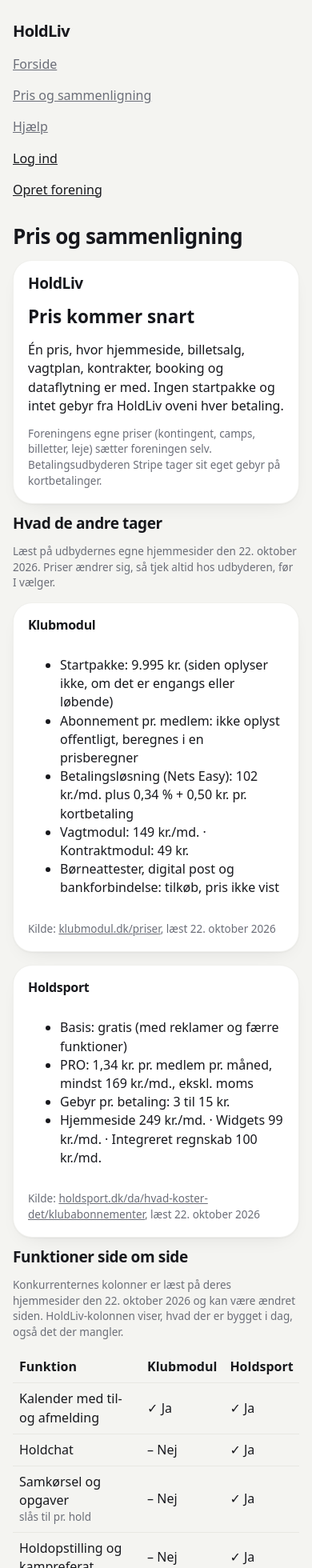
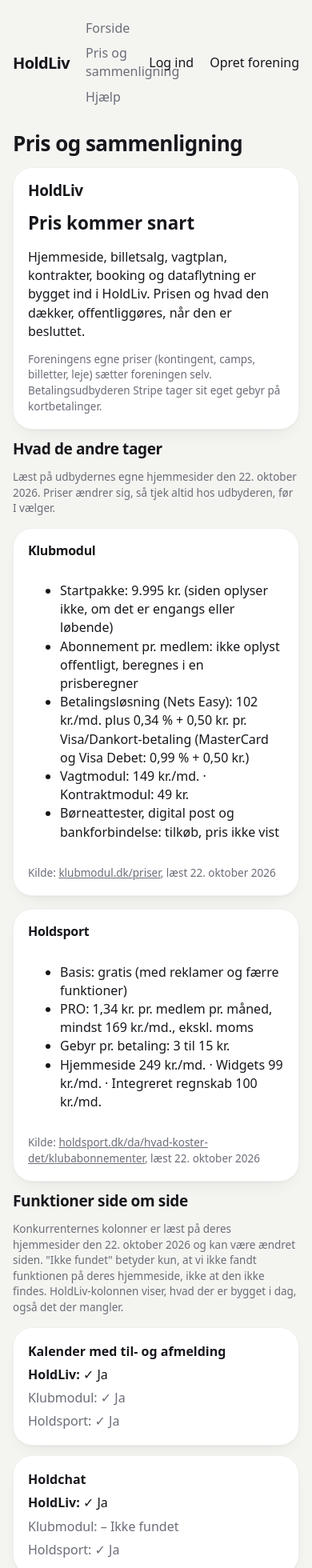
Before and after one commit to Niklasbentsen1/HoldLiv, a Next.js app: page /priser in a window 390 px wide. Shown: the top 1960 px of the page at 80% size. Built offline with nearby package versions, Linux system fonts and the light colour scheme.

Commit message:
Salgsside: ærlige betegnelser, flere huller, 2FA-omdirigering og mobilvisning
Co-Authored-By: Claude Sonnet 5.5 <noreply@anthropic.com>
Claude-Session: https://claude.ai/code/session_01KsaNEhFJtndj1McUF11NE3

```diff
--- a/src/app/for-foreninger/page.tsx
+++ b/src/app/for-foreninger/page.tsx
@@ -8,7 +8,7 @@ export const dynamic = "force-dynamic";
 const POINTS: [string, string][] = [
   ["Både holdet og kassereren", "Trænere får kalender, svar, chat, samkørsel og kampe. Kassereren får kontingent, rykkere, udlæg og medlemstal. I samme system."],
   ["Slå kun til, hvad hvert hold skal bruge", "U9 kan have samkørsel og frugtliste, U15 trænerudlæg og seniorerne bødekasse. Moduler slås til pr. hold."],
-  ["Alt er med", "Hjemmeside, billetsalg, vagtplan, kontrakter, børneattester og booking er en del af systemet og ikke tilkøb."],
+  ["Meget er bygget ind", "Hjemmeside, billetsalg, vagtplan, kontrakter, børneattester og booking er bygget ind i systemet."],
   ["Gratis flytning", "Importér medlemmerne fra Klubmodul, Holdsport eller Excel. Du ser resultatet, før noget gemmes."],
   ["Foreningen bestemmer priserne", "Kontingent, camps, billetter og leje sætter foreningen selv. Pengene går direkte til foreningens egen Stripe-konto."],
   ["Tryg for børn og forældre", "Børn har ikke eget login, forældre styrer familien, og hjemmesiden viser aldrig medlemmer."],
@@ -20,8 +20,8 @@ export default async function Landing() {
     <SalesFrame>
       <section className="stack" style={{ padding: "24px 0" }}>
         <h1>Hele foreningen i ét system</h1>
-        <p style={{ fontSize: "1.2em", maxWidth: 640 }}>Kalender og hold til trænerne, kontingent og indmeldelse til kassereren, og en hjemmeside til alle. Ingen startpakke og ingen tilkøb.</p>
-        <p className="row" style={{ gap: 12, flexWrap: "wrap" }}>
+        <p style={{ fontSize: "1.2em", maxWidth: 640 }}>Kalender og hold til trænerne, kontingent og indmeldelse til kassereren, og en hjemmeside til alle.</p>
+        <p className="sales-actions">
           <Link href="/login?next=/opret-forening" className="primary">Opret jeres forening</Link>
           <Link href="/priser">Se pris og sammenligning</Link>
         </p>
--- a/src/app/globals.css
+++ b/src/app/globals.css
@@ -501,3 +501,15 @@ a.chip { text-decoration: none; display: inline-flex; align-items: center; paddi
 .chat-form textarea { width: 100%; }
 .link-button { background: none; border: 0; padding: 0; cursor: pointer; text-decoration: underline; }
 .chat-link, .chat-link:hover { text-decoration: none; color: inherit; }
+
+/* Åbne salgssider */
+.sales-head { display: flex; flex-wrap: wrap; align-items: center; gap: 12px 20px; margin-bottom: 32px; }
+.sales-head a, .sales-actions a { text-decoration: none; }
+.sales-nav { display: flex; flex-wrap: wrap; gap: 8px 16px; flex: 1; min-width: 0; }
+.sales-actions { display: flex; flex-wrap: wrap; align-items: center; gap: 12px; }
+.cmp-cards { display: none; list-style: none; padding: 0; margin: 0; gap: 12px; }
+.cmp-cards li { display: grid; gap: 6px; }
+@media (max-width: 640px) {
+  .cmp-table { display: none; }
+  .cmp-cards { display: grid; }
+}
--- a/src/app/page.tsx
+++ b/src/app/page.tsx
@@ -3,7 +3,7 @@ import { loadActingProfiles } from "../auth/context";
 import { getAttendanceOverview, getEventDetail, listMyTeams, listUpcomingEvents } from "../services";
 import { db } from "../lib/db";
 import { redirect } from "next/navigation";
-import { getUserId, requireSession } from "../lib/session";
+import { getUserId, requireSession, sessionAwaitsMfa } from "../lib/session";
 import { day, dayHeading, time } from "../lib/format";
 import { TIME_ZONE } from "../lib/time";
 import { Shell } from "../components/Shell";
@@ -33,7 +33,8 @@ function countdown(from: Date, to: Date) {
 
 export default async function Home({ searchParams }: { searchParams: Promise<{ fejl?: string }> }) {
   const { fejl } = await searchParams;
-  if (!(await getUserId())) redirect("/for-foreninger");
+  // Kun helt udloggede besøgende sendes til salgssiden; en bruger midt i et to-faktor-login skal videre til koden.
+  if (!(await getUserId()) && !(await sessionAwaitsMfa())) redirect("/for-foreninger");
   const { ctx, actingProfileId } = await requireSession();
   const acting = await loadActingProfiles(db, ctx);
   const me = acting.find((p) => p.isSelf)!;
--- a/src/app/priser/page.tsx
+++ b/src/app/priser/page.tsx
@@ -5,7 +5,9 @@ import { COMPARISON, COMPETITORS, COMPETITOR_CHECKED, holdlivPriceText, type Mar
 export const metadata = { title: "Pris og sammenligning · HoldLiv", description: "HoldLivs pris og en sammenligning med Klubmodul og Holdsport, med kilde og dato." };
 export const dynamic = "force-dynamic";
 
-const SYMBOL: Record<Mark, string> = { ja: "✓ Ja", delvist: "◐ Delvist eller tilkøb", nej: "– Nej" };
+// For konkurrenterne betyder "–" kun, at vi ikke har fundet funktionen på deres hjemmeside. For HoldLiv betyder det, at den ikke er bygget.
+const SYMBOL: Record<Mark, string> = { ja: "✓ Ja", delvist: "◐ Delvist eller tilkøb", nej: "– Ikke fundet" };
+const HOLDLIV_SYMBOL: Record<Mark, string> = { ja: "✓ Ja", delvist: "◐ Delvist", nej: "– Ikke bygget endnu" };
 
 export default async function Prices() {
   const price = holdlivPriceText();
@@ -15,7 +17,7 @@ export default async function Prices() {
       <section className="card stack">
         <h2>HoldLiv</h2>
         {price ? <p style={{ fontSize: "1.4em" }}><strong>{price}</strong></p> : <p style={{ fontSize: "1.4em" }}><strong>Pris kommer snart</strong></p>}
-        <p>Én pris, hvor hjemmeside, billetsalg, vagtplan, kontrakter, booking og dataflytning er med. Ingen startpakke og intet gebyr fra HoldLiv oveni hver betaling.</p>
+        <p>Hjemmeside, billetsalg, vagtplan, kontrakter, booking og dataflytning er bygget ind i HoldLiv. Prisen og hvad den dækker, offentliggøres, når den er besluttet.</p>
         <p className="muted small">Foreningens egne priser (kontingent, camps, billetter, leje) sætter foreningen selv. Betalingsudbyderen Stripe tager sit eget gebyr på kortbetalinger.</p>
       </section>
 
@@ -35,8 +37,8 @@ export default async function Prices() {
 
       <section className="stack">
         <h2>Funktioner side om side</h2>
-        <p className="muted small">Konkurrenternes kolonner er læst på deres hjemmesider den {COMPETITOR_CHECKED} og kan være ændret siden. HoldLiv-kolonnen viser, hvad der er bygget i dag, også det der mangler.</p>
-        <div style={{ overflowX: "auto" }}>
+        <p className="muted small">Konkurrenternes kolonner er læst på deres hjemmesider den {COMPETITOR_CHECKED} og kan være ændret siden. "Ikke fundet" betyder kun, at vi ikke fandt funktionen på deres hjemmeside, ikke at den ikke findes. HoldLiv-kolonnen viser, hvad der er bygget i dag, også det der mangler.</p>
+        <div className="cmp-table">
           <table style={{ width: "100%", borderCollapse: "collapse" }}>
             <thead>
               <tr>{["Funktion", "Klubmodul", "Holdsport", "HoldLiv"].map((h) => <th key={h} scope="col" style={{ textAlign: "left", padding: 8 }}>{h}</th>)}</tr>
@@ -47,12 +49,23 @@ export default async function Prices() {
                   <th scope="row" style={{ textAlign: "left", padding: 8, fontWeight: 500 }}>{r.area}{r.note && <span className="muted small block">{r.note}</span>}</th>
                   <td style={{ padding: 8 }}>{SYMBOL[r.klubmodul]}</td>
                   <td style={{ padding: 8 }}>{SYMBOL[r.holdsport]}</td>
-                  <td style={{ padding: 8 }}><strong>{SYMBOL[r.holdliv]}</strong></td>
+                  <td style={{ padding: 8 }}><strong>{HOLDLIV_SYMBOL[r.holdliv]}</strong></td>
                 </tr>
               ))}
             </tbody>
           </table>
         </div>
+        <ul className="cmp-cards">
+          {COMPARISON.map((r) => (
+            <li key={r.area} className="card">
+              <strong>{r.area}</strong>
+              <span><strong>HoldLiv:</strong> {HOLDLIV_SYMBOL[r.holdliv]}</span>
+              <span className="muted">Klubmodul: {SYMBOL[r.klubmodul]}</span>
+              <span className="muted">Holdsport: {SYMBOL[r.holdsport]}</span>
+              {r.note && <span className="muted small">{r.note}</span>}
+            </li>
+          ))}
+        </ul>
       </section>
       <p><Link href="/login?next=/opret-forening" className="primary">Opret jeres forening</Link></p>
     </SalesFrame>
--- a/src/components/SalesFrame.tsx
+++ b/src/components/SalesFrame.tsx
@@ -5,9 +5,9 @@ import type { ReactNode } from "react";
 export function SalesFrame({ children }: { children: ReactNode }) {
   return (
     <div style={{ maxWidth: 960, margin: "0 auto", padding: "24px 16px 64px" }}>
-      <header className="row" style={{ gap: 16, alignItems: "center", flexWrap: "wrap", marginBottom: 32 }}>
+      <header className="sales-head">
         <Link href="/for-foreninger" className="logo" aria-label="HoldLiv"><span className="logo-word">HoldLiv</span></Link>
-        <nav className="row grow" style={{ gap: 16, flexWrap: "wrap" }} aria-label="Hovedmenu">
+        <nav className="sales-nav" aria-label="Hovedmenu">
           <Link href="/for-foreninger" className="muted">Forside</Link>
           <Link href="/priser" className="muted">Pris og sammenligning</Link>
           <Link href="/hjaelpecenter" className="muted">Hjælp</Link>
--- a/src/lib/priser.ts
+++ b/src/lib/priser.ts
@@ -18,7 +18,7 @@ export const COMPETITORS: CompetitorPrices[] = [
     lines: [
       "Startpakke: 9.995 kr. (siden oplyser ikke, om det er engangs eller løbende)",
       "Abonnement pr. medlem: ikke oplyst offentligt, beregnes i en prisberegner",
-      "Betalingsløsning (Nets Easy): 102 kr./md. plus 0,34 % + 0,50 kr. pr. kortbetaling",
+      "Betalingsløsning (Nets Easy): 102 kr./md. plus 0,34 % + 0,50 kr. pr. Visa/Dankort-betaling (MasterCard og Visa Debet: 0,99 % + 0,50 kr.)",
       "Vagtmodul: 149 kr./md. · Kontraktmodul: 49 kr.",
       "Børneattester, digital post og bankforbindelse: tilkøb, pris ikke vist",
     ],
@@ -61,9 +61,12 @@ export const COMPARISON: Row[] = [
   { area: "Booking af baner, haller og udstyr", klubmodul: "ja", holdsport: "ja", holdliv: "ja" },
   { area: "Vagtplan, kontrakter og børneattester", klubmodul: "delvist", holdsport: "nej", holdliv: "ja", note: "Klubmodul: tilkøb" },
   { area: "Infoskærm og medlemskort", klubmodul: "nej", holdsport: "ja", holdliv: "ja" },
-  { area: "Gratis dataflytning ved skift", klubmodul: "ja", holdsport: "delvist", holdliv: "ja", note: "Holdsport: PRO" },
+  { area: "Gratis dataflytning ved skift", klubmodul: "ja", holdsport: "delvist", holdliv: "ja", note: "Klubmodul: indgår i startpakken · Holdsport: PRO" },
   { area: "AI-medlemsservice", klubmodul: "nej", holdsport: "nej", holdliv: "ja" },
   { area: "Certificeret bogføring med bankforbindelse", klubmodul: "ja", holdsport: "delvist", holdliv: "nej", note: "ikke bygget endnu" },
+  { area: "App i App Store og Google Play", klubmodul: "ja", holdsport: "ja", holdliv: "nej", note: "appen er bygget, men ikke udgivet endnu; HoldLiv virker i browseren" },
+  { area: "MobilePay-abonnement til kontingent", klubmodul: "nej", holdsport: "ja", holdliv: "nej", note: "HoldLiv: kort via Stripe, ikke MobilePay-abonnement endnu" },
+  { area: "CFR-indberetning", klubmodul: "ja", holdsport: "delvist", holdliv: "nej", note: "HoldLiv: medlemstal som regneark, ingen direkte indberetning" },
   { area: "Webshop", klubmodul: "ja", holdsport: "ja", holdliv: "nej", note: "ikke bygget endnu" },
   { area: "Adgangskontrol (låse og lys)", klubmodul: "ja", holdsport: "ja", holdliv: "nej", note: "ikke bygget endnu" },
   { area: "Integration til forbund (DBU, DHF)", klubmodul: "delvist", holdsport: "ja", holdliv: "nej", note: "ikke bygget endnu" },
```
Also changed, not shown: 1 other file (tests, documents, lock files or other folders).
